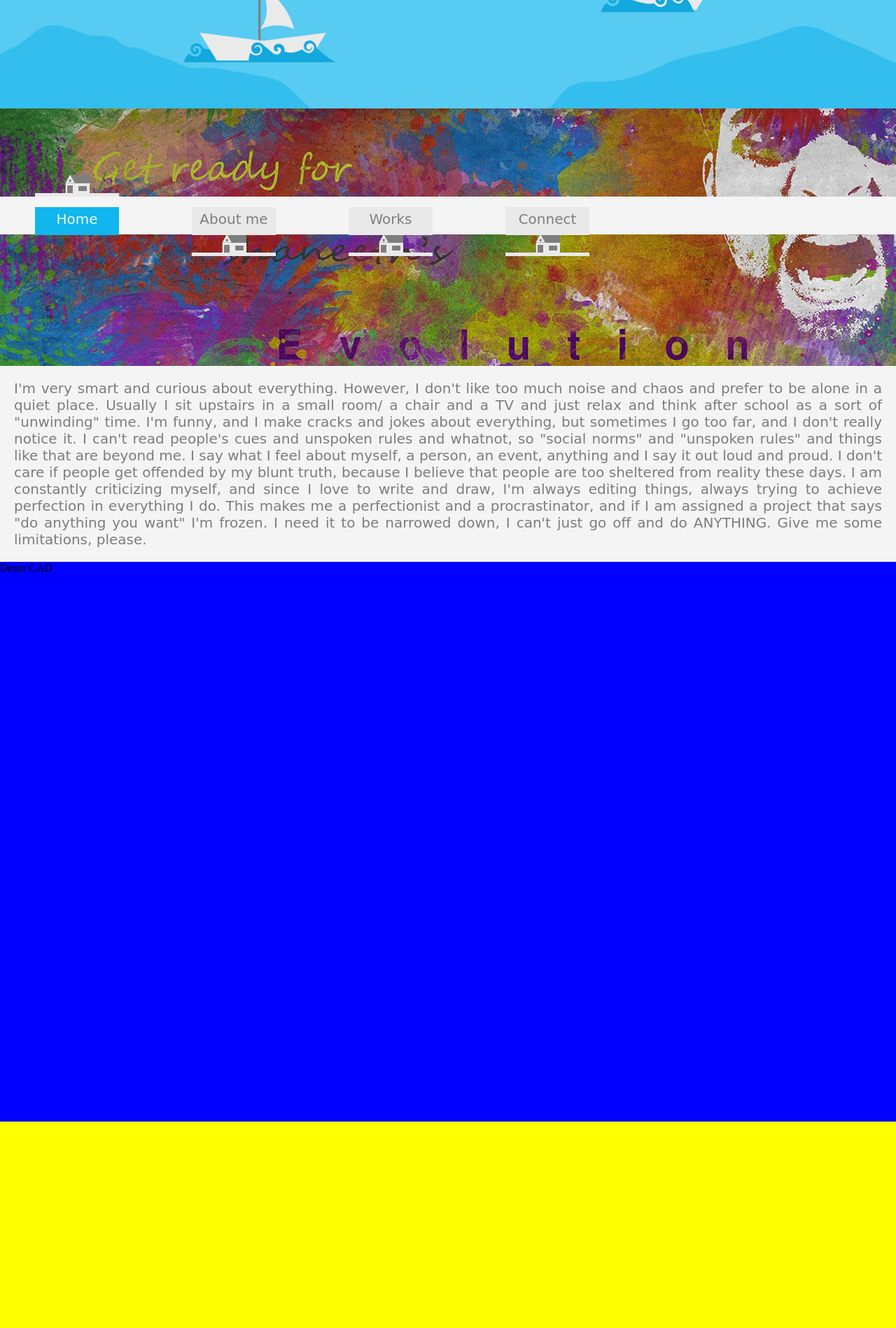
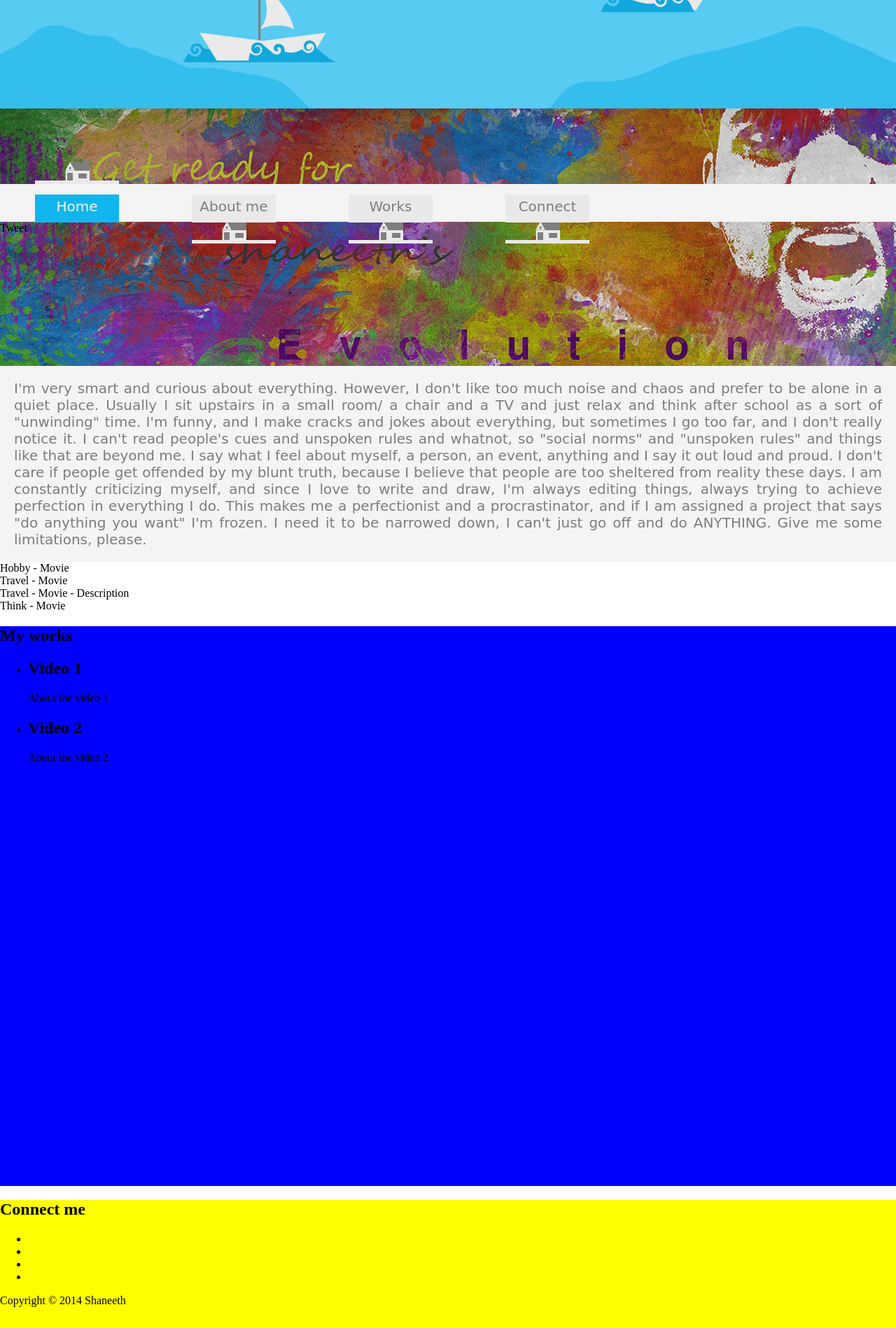
Before and after one commit to shaneeth/myWebsite, a PHP site: page / in a window 1280 px wide. Shown: the part 465-2363 px from the top of the page at 70% size. Before the commit the page ends 2068 px from the top, so only its background shows below. Run offline with PHP 8.4, Linux system fonts and the light colour scheme; style sheets or scripts are compiled from the project's sources; some libraries are stand-ins or nearby versions.

Commit message:
added about me, connect, works

```diff
--- a/index.php
+++ b/index.php
@@ -13,6 +13,7 @@
         <link rel="shortcut icon" href="images/myIcon.ico">
 
         <!-- Start style tags -->
+        <link rel="stylesheet" type="text/css" href="styles/external/font-awesome/css/font-awesome.min.css">
         <link rel="stylesheet" type="text/css" href="styles/external/magnific-popup.css">
         <link rel="stylesheet/less" type="text/css" href="styles/style.less">
         <!-- End style tags-->
@@ -27,6 +28,21 @@
         <!-- End scripts tags -->
     </head>
     <body>
+        <!-- Facebook, Twitter, Google like start-->
+        <div id="fb-root"></div>
+        <script>
+            (function(d, s, id) {
+                var js, fjs = d.getElementsByTagName(s)[0];
+                if (d.getElementById(id)) return;
+                js = d.createElement(s); js.id = id;
+                js.src = "//connect.facebook.net/en_US/sdk.js#xfbml=1&appId=145928198889712&version=v2.0";
+                fjs.parentNode.insertBefore(js, fjs);
+            }(document, 'script', 'facebook-jssdk'));
+        </script>
+        <script>!function(d,s,id){var js,fjs=d.getElementsByTagName(s)[0],p=/^http:/.test(d.location)?'http':'https';if(!d.getElementById(id)){js=d.createElement(s);js.id=id;js.src=p+'://platform.twitter.com/widgets.js';fjs.parentNode.insertBefore(js,fjs);}}(document, 'script', 'twitter-wjs');</script>
+        <script src="https://apis.google.com/js/platform.js" async defer></script>
+        <!-- Facebook,Twitter,Google like end-->
+
         <!-- Start header -->
         <header class="top">
             <!-- Start head face -->
@@ -88,18 +104,90 @@
                 <p class="description">
                     I'm very smart and curious about everything. However, I don't like too much noise and chaos and prefer to be alone in a quiet place. Usually I sit upstairs in a small room/ a chair and a TV and just relax and think after school as a sort of "unwinding" time. I'm funny, and I make cracks and jokes about everything, but sometimes I go too far, and I don't really notice it. I can't read people's cues and unspoken rules and whatnot, so "social norms" and "unspoken rules" and things like that are beyond me. I say what I feel about myself, a person, an event, anything and I say it out loud and proud. I don't care if people get offended by my blunt truth, because I believe that people are too sheltered from reality these days. I am constantly criticizing myself, and since I love to write and draw, I'm always editing things, always trying to achieve perfection in everything I do. This makes me a perfectionist and a procrastinator, and if I am assigned a project that says "do anything you want" I'm frozen. I need it to be narrowed down, I can't just go off and do ANYTHING. Give me some limitations, please.
                 </p>
+                <div class="hobbies">
+                    <div class="hobbies-in hobby-movie" hobby-target=".movie-desc"></div>
+                    <div class="hobbies-desc movie-desc">
+                        Hobby - Movie
+                    </div>
+                    <div class="hobbies-in hobby-travel" hobby-target=".travel-desc"></div>
+                    <div class="hobbies-desc travel-desc travel-desc-left">
+                        Travel - Movie
+                    </div>
+                    <div class="hobbies-desc travel-desc travel-desc-right">
+                        Travel - Movie - Description
+                    </div>
+                    <div class="hobbies-in hobby-think" hobby-target=".think-desc"></div>
+                    <div class="hobbies-desc think-desc">
+                        Think - Movie
+                    </div>
+                </div>
             </section>
             <!-- End about me -->
 
             <!-- Start my works -->
             <section id="my-works">
-                <a class="work-link" href="https://www.youtube.com/watch?v=uit1amuX1Oo">Desto</a>
-                <a class="work-link" href="https://www.youtube.com/watch?v=n9leuyxaK8w">CAD</a>
+                <h1 class="title">My works</h1>
+                <ul class="work-wrap">
+                    <li class="work work-odd work-link" href="https://www.youtube.com/watch?v=uit1amuX1Oo">
+                        <div class="work-vid" style="background: url('images/video-icons/1.png')  no-repeat scroll top left / 350px 150px rgba(0, 0, 0, 0);"></div>
+                        <div class="work-desc">
+                            <h2>Video 1</h2>
+                            <p>About the video 1</p>
+                        </div>
+                    </li>
+                    <li class="work work-even work-link" href="https://www.youtube.com/watch?v=n9leuyxaK8w">
+                        <div class="work-vid" style="background: url('images/video-icons/2.png')  no-repeat scroll top right / 350px 150px rgba(0, 0, 0, 0);"></div>
+                        <div class="work-desc">
+                            <h2>Video 2</h2>
+                            <p>About the video 2</p>
+                        </div>
+                    </li>
+                </ul>
             </section>
             <!-- End my works -->
 
             <!-- Start connect me -->
-            <section id="connect-me"></section>
+            <section id="connect-me">
+                <h1 class="title">Connect me</h1>
+                <ul class="connect-ref">
+                    <li>
+                        <a href="http://www.facebook.com/shaneethmuchala">
+                            <div class="connect-icon">
+                                <i class="fa-facebook-square"></i>
+                                <div class="ext-details">
+                                    <div class="fb-like" data-href="https://www.facebook.com/shaneethmuchala" data-width="80" data-layout="standard" data-action="like" data-show-faces="true" data-share="true"></div>
+                                </div>
+                            </div>
+                        </a>
+                    </li>
+                    <li>
+                        <a href="http://instagram.com/shaneethmuchala">
+                            <div class="connect-icon">
+                                <i class="fa-instagram"></i>
+                            </div>
+                        </a>
+                    </li>
+                    <li>
+                        <a href="http://twitter.com/shaneethmuchala">
+                            <div class="connect-icon">
+                                <i class="fa-twitter-square"></i>
+                            </div>
+                        </a>
+                    </li>
+                    <li>
+                        <a href="http://plus.google.com/111620520778342395596/posts">
+                            <div class="connect-icon">
+                                <i class="fa-google-plus-square"></i>
+                            </div>
+                        </a>
+                    </li>
+                </ul>
+                <div class="watermark">
+                    <span class="text">
+                        Copyright © 2014 Shaneeth
+                    </span>
+                </div>
+            </section>
             <!-- ENd connect me -->
         </div>
         <!-- End content wrapper -->
@@ -152,6 +240,17 @@
                     </div>
                 </li>
             </ul>
+            <div class="action-btns">
+                <div class="each-btn">
+                    <div class="share-btn fb-share-button" data-href="http://shaneeth.com" data-layout="button_count"></div>
+                </div>
+                <div class="each-btn">
+                    <a href="https://twitter.com/share" class="twitter-share-button" data-url="http://shaneeth.com" data-via="shaneethmuchala">Tweet</a>
+                </div>
+                <div class="each-btn">
+                    <div class="g-plusone" data-size="medium"></div>
+                </div>
+            </div>
         </nav>
         <!-- End menu -->
     </body>
```
